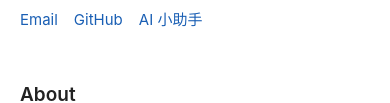
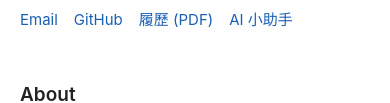
Before and after one commit to Andy0211112/Andy0211112.github.io, a plain HTML site: page index.html in a window 390 px wide. Shown: the part 219-322 px from the top of the page. Drawn offline with Linux system fonts and the light colour scheme.

Commit message:
Add downloadable resume PDF (phone number removed) and link in header
Co-Authored-By: Claude Opus 5.5 <noreply@anthropic.com>
Claude-Session: https://claude.ai/code/session_01Xd8h3Eh9TAaTJno6t6iii1

```diff
--- a/index.html
+++ b/index.html
@@ -93,6 +93,7 @@
       <div class="links">
         <a href="mailto:a0909306586@gmail.com">Email</a>
         <a href="https://github.com/Andy0211112">GitHub</a>
+        <a href="assets/resume.pdf" download="林元鴻_履歷.pdf">履歷 (PDF)</a>
         <a href="#" data-open-assistant>AI 小助手</a>
       </div>
     </div>
```
Also changed, not shown: 1 other file.
